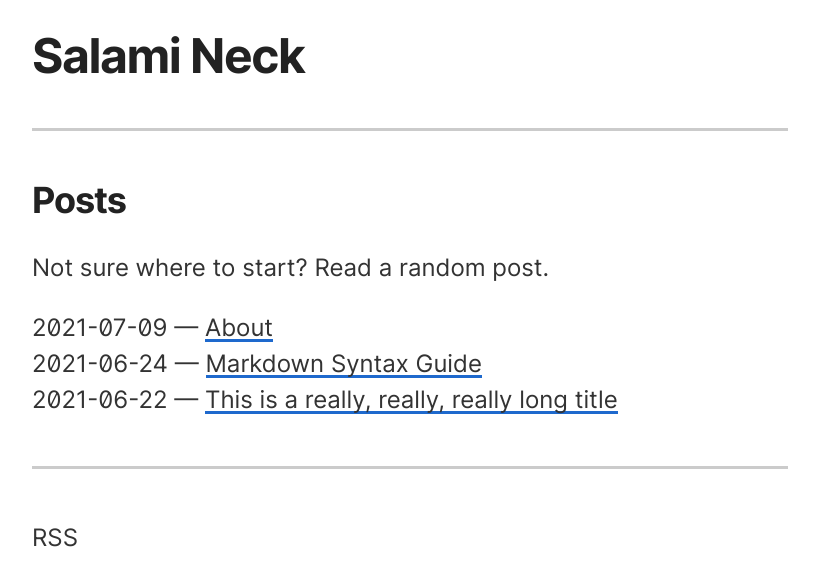
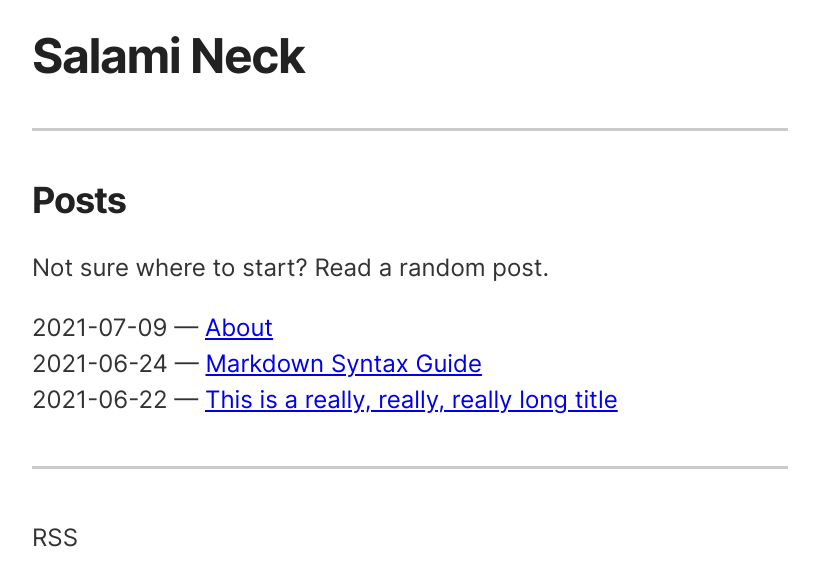
Before and after one commit to ajpwalser/ajpwalser.github.io, a Jekyll site: the page built from index.html, in a window 1280 px wide. Shown: the top 586 px of the page, without its empty margins (230-1049 px from the left). Built offline with Jekyll 4.4.1, drawn with Linux system fonts in a browser that asks for light colours.

Commit message:
Update style.css

```diff
--- a/css/style.css
+++ b/css/style.css
@@ -27,7 +27,6 @@ span.created {
 }
 time {
 color: var(--color-text-accent);
-font-feature-settings: 'ss02' 1;
 }
 hr {
     display: block;
@@ -58,25 +57,7 @@ h3 {
      margin: 2rem 0 2rem 0;
      padding: 0 0 0 0;
 }
-a {
-     color: var(--font-body);
-     text-decoration: none;
-     box-shadow: inset 0 -.1875rem 0 0 var(--color-link);
-     transition-property: color;
-     transition-duration: .25s;
-     trasition-timing-function: cubic-bezier(0,0,.58,1);
-}
-a:hover {
-     color: var(--color-link);
-}
-a:active {
-     color: var(--font-body);
-     text-decoration: none;
-     box-shadow: inset 0 -.1875rem 0 0 red;
-     transition-property: color;
-     transition-duration: .25s;
-     trasition-timing-function: cubic-bezier(0,0,.58,1);
-}
+
 .footer{
 text-align:left;
 }
```
